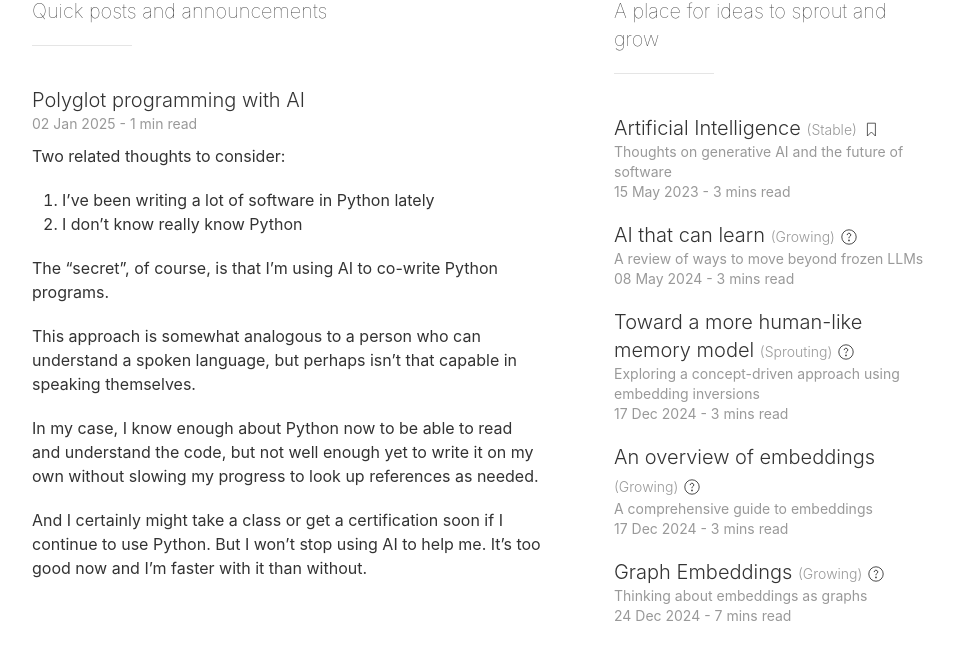
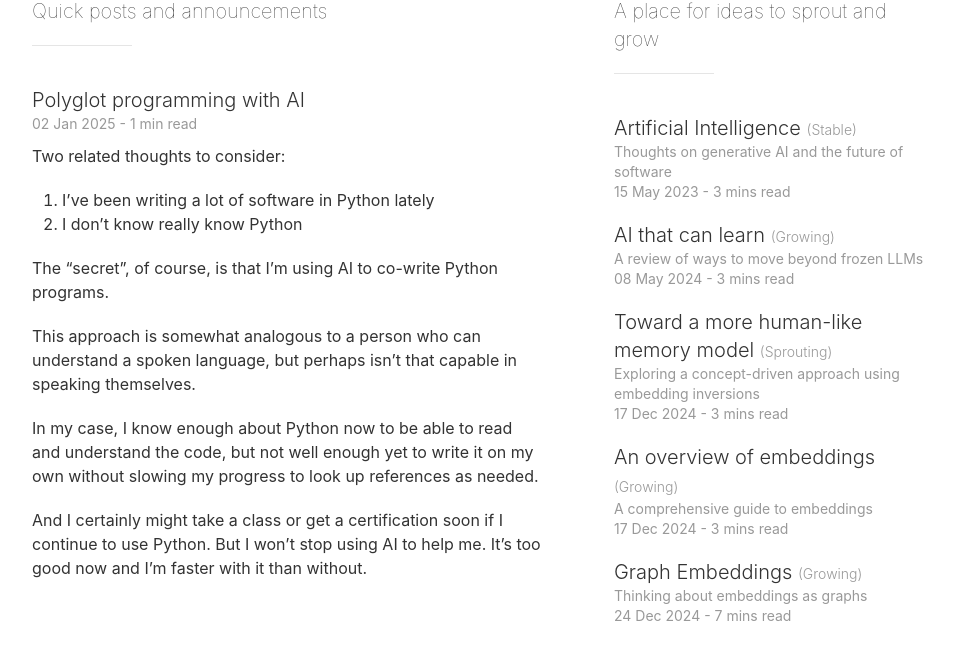
Before and after one commit to nyvyn/nyvyn.github.io, a Jekyll site: the page built from _pages/index.markdown, in a window 1280 px wide. Shown: the part 341-1012 px from the top of the page, without its empty margins (158-1120 px from the left). Built offline with Jekyll 4.4.1, drawn with Linux system fonts in a browser that asks for light colours.

Commit message:
Remove unused icon span from note header template
The icon span element was removed as it is no longer being used. This cleanup improves template readability and eliminates unnecessary code.

```diff
--- a/_includes/note.html
+++ b/_includes/note.html
@@ -3,7 +3,6 @@
         <header class="uk-article-title">
             <h4 class="uk-link-heading uk-margin-remove-bottom uk-text-light">
                 {{ include.title }} <span class="uk-text-meta">({{ include.status }})</span>
-                <span data-uk-icon="icon: {{- include.icon -}}; ratio: 0.8"></span>
             </h4>
         </header>
     </a>
```
